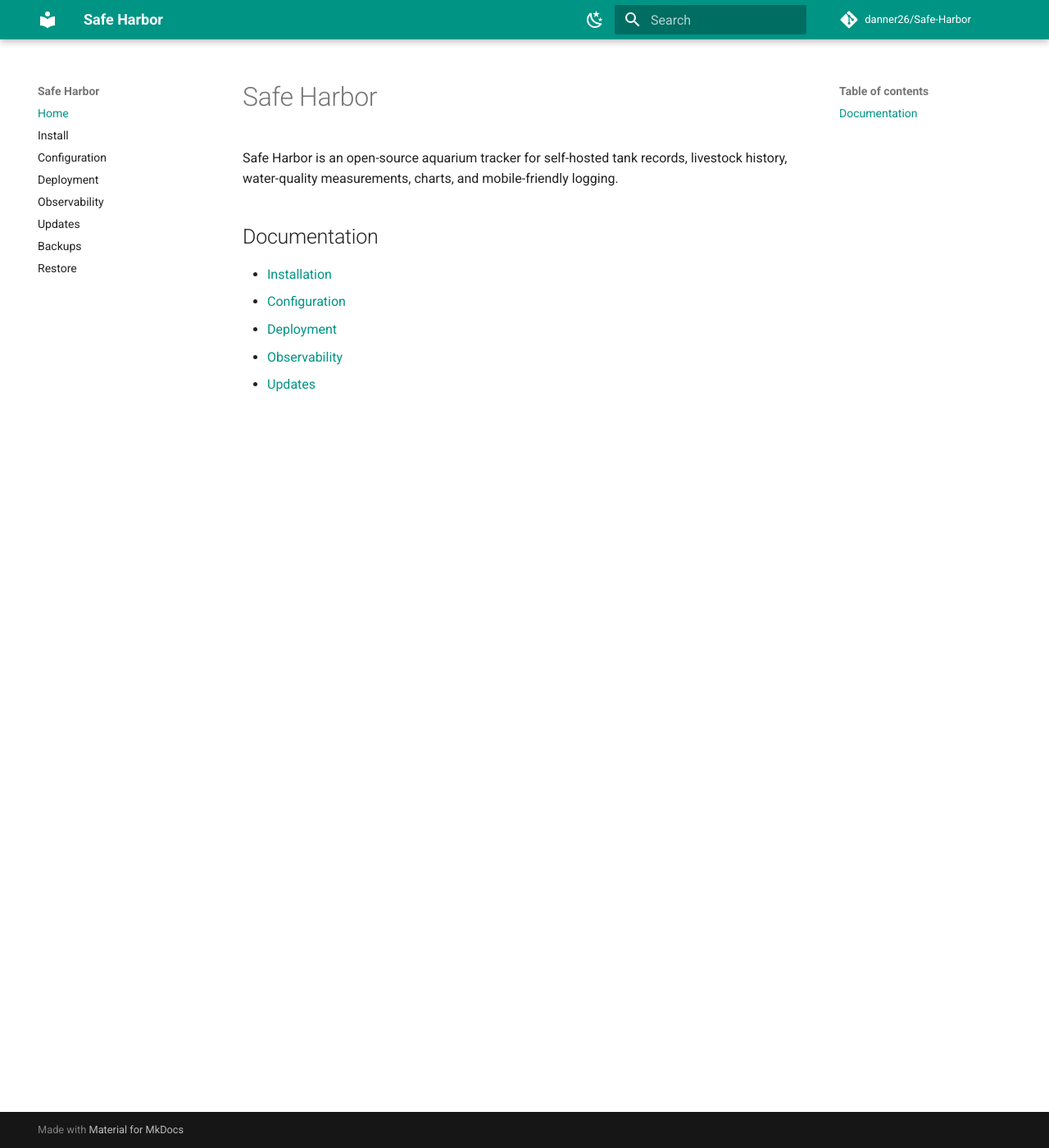
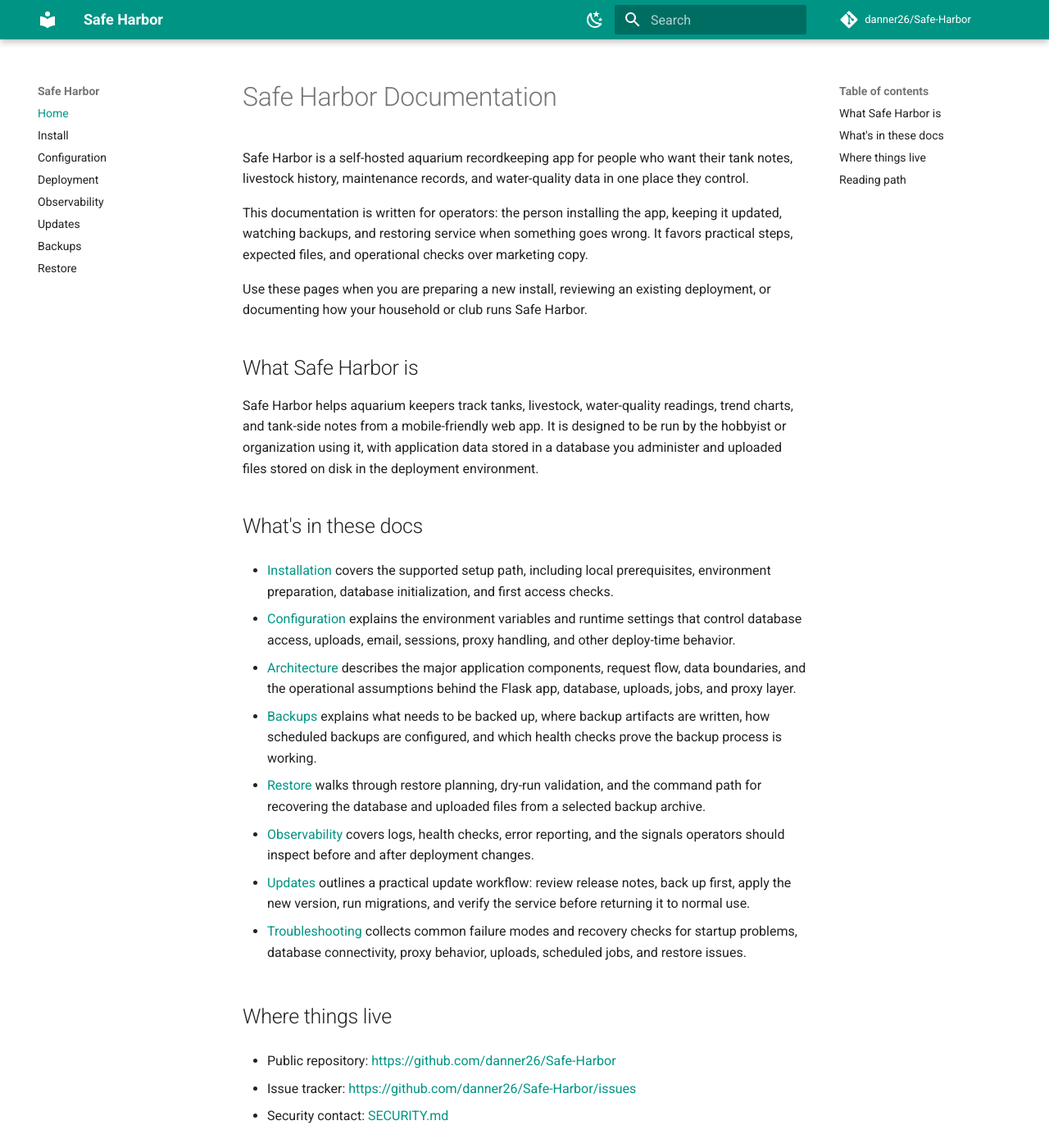
Before and after one commit to danner26/Safe-Harbor, an MkDocs documentation site: the page built from docs/index.md, in a window 1280 px wide and 1400 px high. Shown: the whole window at 82% size. Built offline with MkDocs 1.6.1 and Material for MkDocs 9.7.7, drawn with Linux system fonts in a browser that asks for light colours; comment, search, counter and statistics services are not loaded; some of the changed text lies outside the part shown.

Commit message:
docs(site): expand documentation landing page
Constraint: New architecture, troubleshooting, and security pages are linked before their same-branch additions.

Confidence: high

Scope-risk: narrow

Tested: wc -l docs/index.md; grep required doc links; grep forbidden terms in docs/index.md

```diff
--- a/docs/index.md
+++ b/docs/index.md
@@ -1,13 +1,87 @@
-# Safe Harbor
+# Safe Harbor Documentation
 
-Safe Harbor is an open-source aquarium tracker for self-hosted tank records, livestock history, water-quality measurements, charts, and mobile-friendly logging.
+Safe Harbor is a self-hosted aquarium recordkeeping app for people who want
+their tank notes, livestock history, maintenance records, and water-quality data
+in one place they control.
 
-<!-- 2c: full overview -->
+This documentation is written for operators: the person installing the app,
+keeping it updated, watching backups, and restoring service when something goes
+wrong. It favors practical steps, expected files, and operational checks over
+marketing copy.
 
-## Documentation
+Use these pages when you are preparing a new install, reviewing an existing
+deployment, or documenting how your household or club runs Safe Harbor.
 
-- [Installation](install.md)
-- [Configuration](config.md)
-- [Deployment](deploy.md)
-- [Observability](observability.md)
-- [Updates](update.md)
+## What Safe Harbor is
+
+Safe Harbor helps aquarium keepers track tanks, livestock, water-quality
+readings, trend charts, and tank-side notes from a mobile-friendly web app. It is
+designed to be run by the hobbyist or organization using it, with application
+data stored in a database you administer and uploaded files stored on disk in the
+deployment environment.
+
+## What's in these docs
+
+- [Installation](install.md) covers the supported setup path, including local
+  prerequisites, environment preparation, database initialization, and first
+  access checks.
+
+- [Configuration](config.md) explains the environment variables and runtime
+  settings that control database access, uploads, email, sessions, proxy
+  handling, and other deploy-time behavior.
+
+- [Architecture](architecture.md) describes the major application components,
+  request flow, data boundaries, and the operational assumptions behind the
+  Flask app, database, uploads, jobs, and proxy layer.
+
+- [Backups](backups.md) explains what needs to be backed up, where backup
+  artifacts are written, how scheduled backups are configured, and which health
+  checks prove the backup process is working.
+
+- [Restore](restore.md) walks through restore planning, dry-run validation, and
+  the command path for recovering the database and uploaded files from a selected
+  backup archive.
+
+- [Observability](observability.md) covers logs, health checks, error reporting,
+  and the signals operators should inspect before and after deployment changes.
+
+- [Updates](update.md) outlines a practical update workflow: review release
+  notes, back up first, apply the new version, run migrations, and verify the
+  service before returning it to normal use.
+
+- [Troubleshooting](troubleshooting.md) collects common failure modes and
+  recovery checks for startup problems, database connectivity, proxy behavior,
+  uploads, scheduled jobs, and restore issues.
+
+## Where things live
+
+- Public repository:
+  [https://github.com/danner26/Safe-Harbor](https://github.com/danner26/Safe-Harbor)
+
+- Issue tracker:
+  [https://github.com/danner26/Safe-Harbor/issues](https://github.com/danner26/Safe-Harbor/issues)
+
+- Security contact:
+  [SECURITY.md](../SECURITY.md)
+
+The repository is the source of truth for released code, documentation, issue
+tracking, and security reporting instructions. If you are operating Safe Harbor
+for someone else, keep your local deployment notes close to these docs so future
+maintenance does not depend on informal notes or personal recall.
+
+## Reading path
+
+For a first install, start with [Installation](install.md), then review
+[Configuration](config.md) before starting the service. After the app is running,
+read [Backups](backups.md) and [Restore](restore.md) together; a backup strategy
+is incomplete until restore has been tested.
+
+For an existing deployment, check [Updates](update.md) before changing versions
+and keep [Observability](observability.md) open while verifying the running app.
+If something fails, use [Troubleshooting](troubleshooting.md) to narrow the
+problem before changing configuration or rebuilding containers.
+
+For maintainers and reviewers, [Architecture](architecture.md) provides the
+shared map of the system. It is the best starting point when deciding whether a
+change belongs in application code, deployment configuration, database schema,
+or operational documentation.
```
